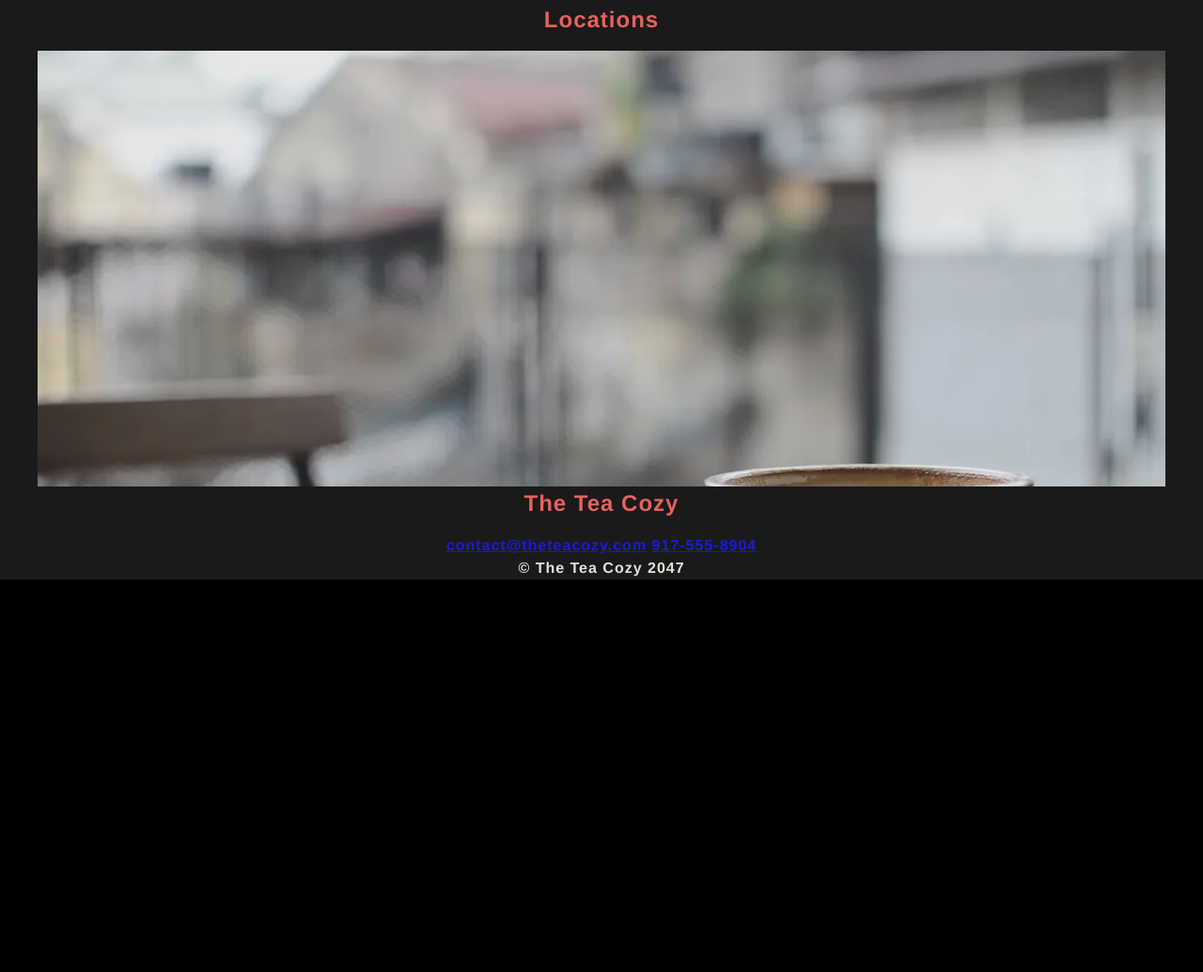
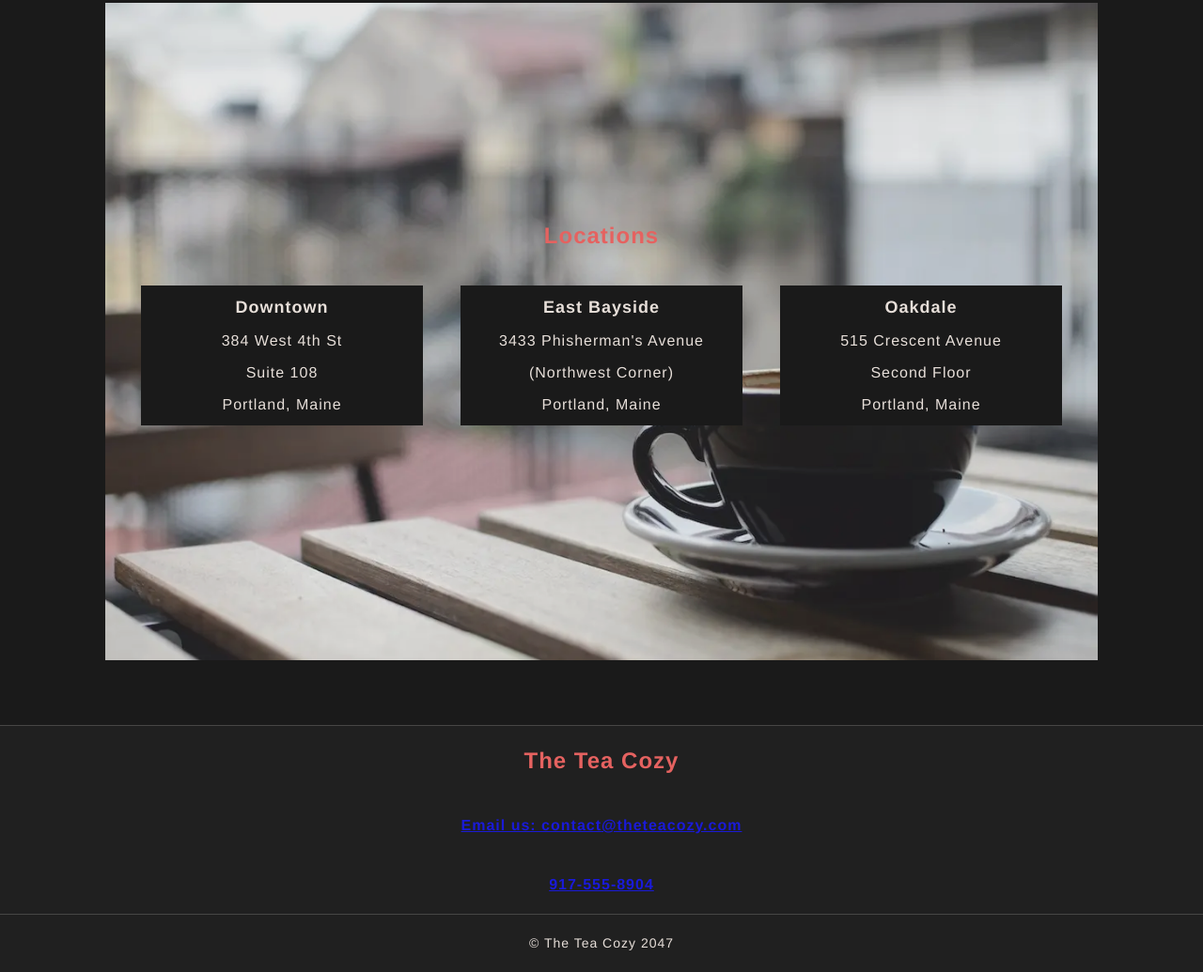
Before and after one commit to armand-sa/Tea-Cozy, a plain HTML site: page index.html in a window 1280 px wide. Shown: the part 1539-2574 px from the top of the page at 94% size. Before the commit the page ends 2156 px from the top, so only its background shows below. Drawn offline with Linux system fonts and the light colour scheme.

Commit message:
update css

```diff
--- a/css/style.css
+++ b/css/style.css
@@ -40,6 +40,10 @@ body {
   font-weight: bold;
 }
 
+body {
+  overflow-x: hidden;
+}
+
 /* 1.1 Text Styles */
 
 h1 {
@@ -75,12 +79,12 @@ header {
   position: fixed;
   top: 0;
   z-index: 999;
-  border-bottom: 1px solid #fff5ee;
+  border-bottom: 1px solid rgba(255, 245, 238, 0.2);
   width: 100%;
   height: 69px;
   box-shadow: 0 4px 8px rgba(253, 91, 88, 0.3);
   margin-bottom: 69px;
-  background-color: black;
+  background-color: #080808;
 }
 
 /* nav */
@@ -136,7 +140,6 @@ main {
   display: flex;
   flex-direction: column;
   align-items: center;
-  overflow: hidden;
 }
 
 /* 3.1 Mission Section*/
@@ -200,29 +203,90 @@ main {
   max-width: 300px;
   max-height: 200px;
   object-fit: cover;
+  object-position: center;
   margin-bottom: 10px;
-
 }
 
 /* 3.3 Locations Section */
 
 #locations {
-  height: 500px;
+  position: relative;
   margin-top: 69px;
-  padding-bottom: 15px;
-
+  height: 700px;
 }
 
+#locations > figure {
+  width: 100%;
+  height: 100%;
+}
+
+#locations > figure > img {
+  width: 100%;
+  height: 100%;
+  object-fit: cover;
+}
+
+#locations > .card-container {
+  box-sizing: border-box;
+  position: absolute;
+  width: 100%;
+  top: 50%;
+  transform: translateY(-50%);
+  z-index: 5;
+  padding: 10px;
+  display: flex;
+  flex-direction: column;
+}
+
+#locations > .card-container > .cards {
+  display: flex;
+  justify-content: center;
+  flex-wrap: wrap;
+}
+
+.card {
+  box-sizing: border-box;
+  background-color: black;
+  width: 300px;
+  margin: 20px;
+  padding: 10px;
+}
+
+.card p {
+  margin-top: 10px;
+  font-weight: 400;
+}
 
 /* ------------------------------------------------------------- */
-/* 4. Main Section */
+/* 4. Footer Section */
 /* ------------------------------------------------------------- */
 
 
 /* 4.1 Contact Section */
 
+footer {
+  border-top: 1px solid rgba(255, 245, 238, 0.2);
+  margin-top: 69px;
+  background-color: #080808;
+}
+
+.contact > h2 {
+  margin: 0;
+}
+
 .contact {
-  max-height: 200px;
+  height: 200px;
+  display: flex;
+  flex-direction: column;
+  justify-content: space-around;
+
 }
 
 /* 4.2 Legal Section */
+
+.legal {
+  border-top: 1px solid rgba(255, 245, 238, 0.2);
+  padding: 20px;
+  font-weight: 400;
+  font-size: 0.875rem;
+}
--- a/index.html
+++ b/index.html
@@ -78,28 +78,31 @@
     <!-- Locations Section -->
     <section id="locations">
       <figure>
-        <h2>Locations</h2>
         <img src="./images/img-locations-background.webp" alt="A black cup of tea placed on a wooden table outdoors, with a blurred urban background.">
       </figure>
       <div class="card-container">
-        <div class="card-1">
+        <h2>Locations</h2>
+        <div class="cards">
+          <div class="card">
             <h3>Downtown</h3>
             <p>384 West 4th St</p>
             <p>Suite 108</p>
             <p>Portland, Maine</p>
           </div>
-        <div class="card-2">
+          <div class="card">
             <h3>East Bayside</h3>
             <p>3433 Phisherman's Avenue</p>
             <p>(Northwest Corner)</p>
             <p>Portland, Maine</p>
           </div>
-        <div class="card-3">
+          <div class="card">
             <h3>Oakdale</h3>
             <p>515 Crescent Avenue</p>
             <p>Second Floor</p>
             <p>Portland, Maine</p>
           </div>
+        </div>
+
       </div>
     </section>
 
@@ -109,8 +112,8 @@
   <footer>
     <section class="contact">
       <h2>The Tea Cozy</h2>
-      <a href="mailto:fcontact@theteacozy-fictional.com">contact@theteacozy.com</a>
-      <a href="tel:917-555-8904">917-555-8904</a>
+      <p><a href="mailto:fcontact@theteacozy-fictional.com">Email us: contact@theteacozy.com</a></p>
+      <p><a href="tel:917-555-8904">917-555-8904</a></p>
     </section>
     <section class="legal">
       <p><small>&copy; The Tea Cozy 2047</small></p>
```
Lines whose indentation alone changed are shown as unchanged.
